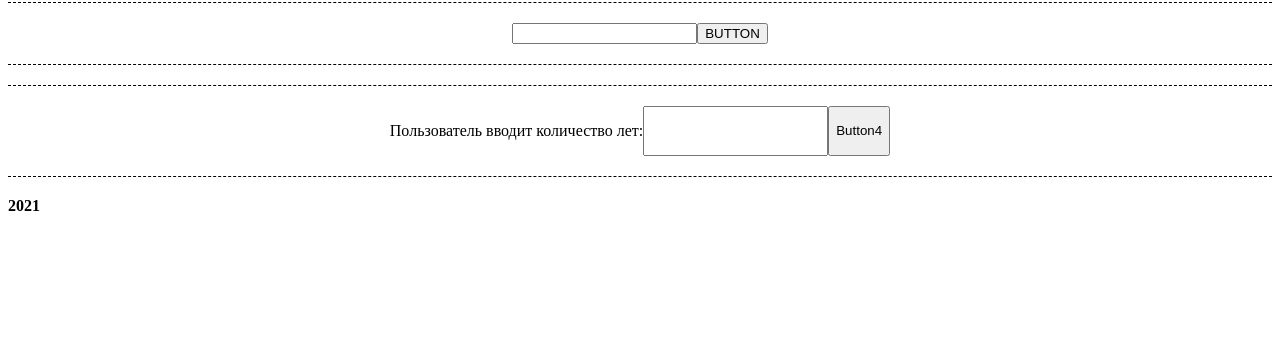
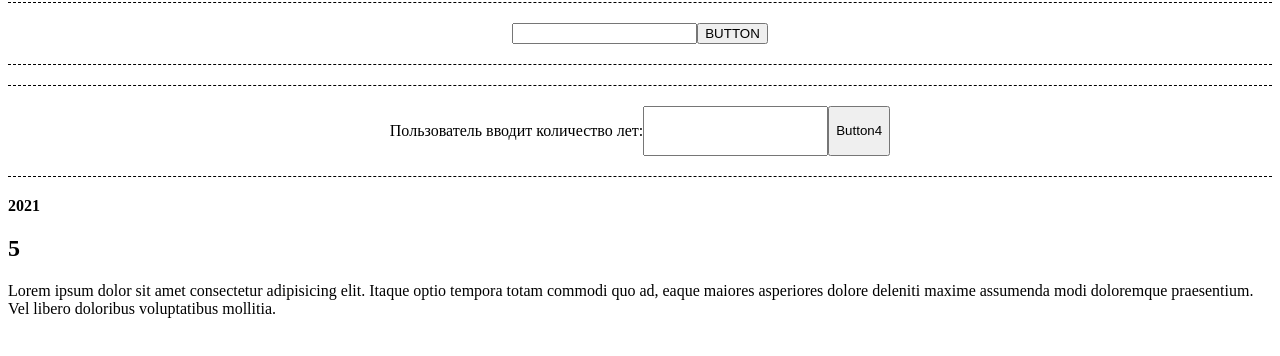
Before and after one commit to Aleksey-Smouzh/FD2, a plain HTML site: page index.html in a window 1280 px wide. Shown: the part 78-434 px from the top of the page. Drawn offline with Linux system fonts and the light colour scheme.

Commit message:
24.11 itgid html

```diff
--- a/index.html
+++ b/index.html
@@ -251,5 +251,13 @@
     </div>
 
     <div id="out">111</div>
+
+    <h2 class="header"> 5 </h2>
+
+    <p id="one" >Lorem ipsum dolor sit amet consectetur adipisicing elit.
+      Itaque optio tempora totam commodi quo ad, eaque maiores asperiores
+      dolore deleniti maxime assumenda modi doloremque praesentium.
+      Vel libero doloribus voluptatibus mollitia.</p>
+
   </body>
 </html>
```
